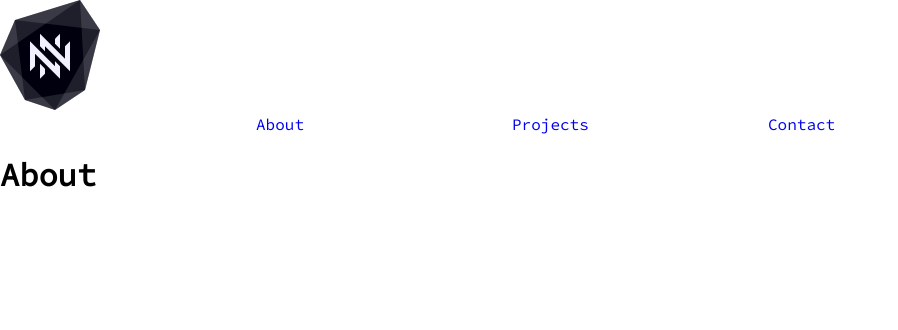
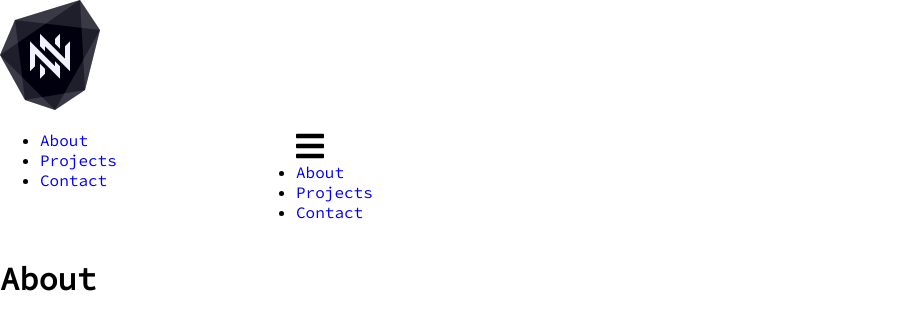
Before and after one commit to nnedevn/new-site-react-grid, a React (Create React App) app: page / in a window 1280 px wide. Shown: the top 330 px of the page, without its empty margins (0-898 px from the left). Built offline with nearby package versions, Linux system fonts and the light colour scheme.

Commit message:
Adds a toggle function

```diff
--- a/public/index.html
+++ b/public/index.html
@@ -11,6 +11,9 @@
     <link rel="manifest" href="%PUBLIC_URL%/manifest.json">
     <link rel="shortcut icon" href="%PUBLIC_URL%/favicon.ico">
     <link href="https://fonts.googleapis.com/css?family=Source+Code+Pro" rel="stylesheet">
+    <link rel="stylesheet" href="https://use.fontawesome.com/releases/v5.1.0/css/all.css" integrity="sha384-lKuwvrZot6UHsBSfcMvOkWwlCMgc0TaWr+30HWe3a4ltaBwTZhyTEggF5tJv8tbt" crossorigin="anonymous">
+
+
     <!--
       Notice the use of %PUBLIC_URL% in the tags above.
       It will be replaced with the URL of the `public` folder during the build.
--- a/src/App.css
+++ b/src/App.css
@@ -1,18 +1,23 @@
-body{
-  font-family: 'Source Code Pro', monospace;
+body {
+  font-family: "Source Code Pro", monospace;
 }
 
 nav {
   display: grid;
-  grid-template-columns:20% 20% 20% 20% 20%;
+  grid-template-columns: 20% 20% 20% 20% 20%;
   list-style: none;
 }
 
-nav li:first-child{
+nav li:first-child {
   grid-column-start: 2;
-  grid-column-end:3;
+  grid-column-end: 3;
   /* background-color: red; */
 }
-nav li a{
+
+nav li a {
   text-decoration: none;
 }
+
+.displayToggle{
+  color: red;
+}
--- a/src/Components/Navigation.js
+++ b/src/Components/Navigation.js
@@ -1,9 +1,25 @@
 import React, { Component } from "react";
 import { Link } from "react-router-dom";
 
-const Navigation = () => {
+class Navigation extends Component {
+  constructor(){
+    super();
+    this.state = {
+      menuToggleActive: false,
+    }
+  }
+
+  burgerToggle = () => {
+    this.setState({menuToggleActive: !this.state.menuToggleActive})
+  }
+
+  render(){
+
+
+
     return (
-    <nav role="nav">
+      <nav crole="nav">
+        <ul className="wide-nav">
           <li>
             <Link to="/about">About</Link>
           </li>
@@ -13,8 +29,24 @@ const Navigation = () => {
           <li>
             <Link to="/contact">Contact</Link>
           </li>
+        </ul>
+
+        <ul className="narrow-nav" className={this.state.menuToggleActive ? 'displayToggle' : null}>
+          <a onClick={this.burgerToggle}><i className="fa fa-bars fa-2x"></i></a>
+          <li>
+            <Link to="/about">About</Link>
+          </li>
+          <li>
+            <Link to="/projects">Projects</Link>
+          </li>
+          <li>
+            <Link to="/contact">Contact</Link>
+          </li>
+        </ul>
       </nav>
     );
+  }
+
 };
 
 export default Navigation;
```
Lines whose indentation alone changed are shown as unchanged.
